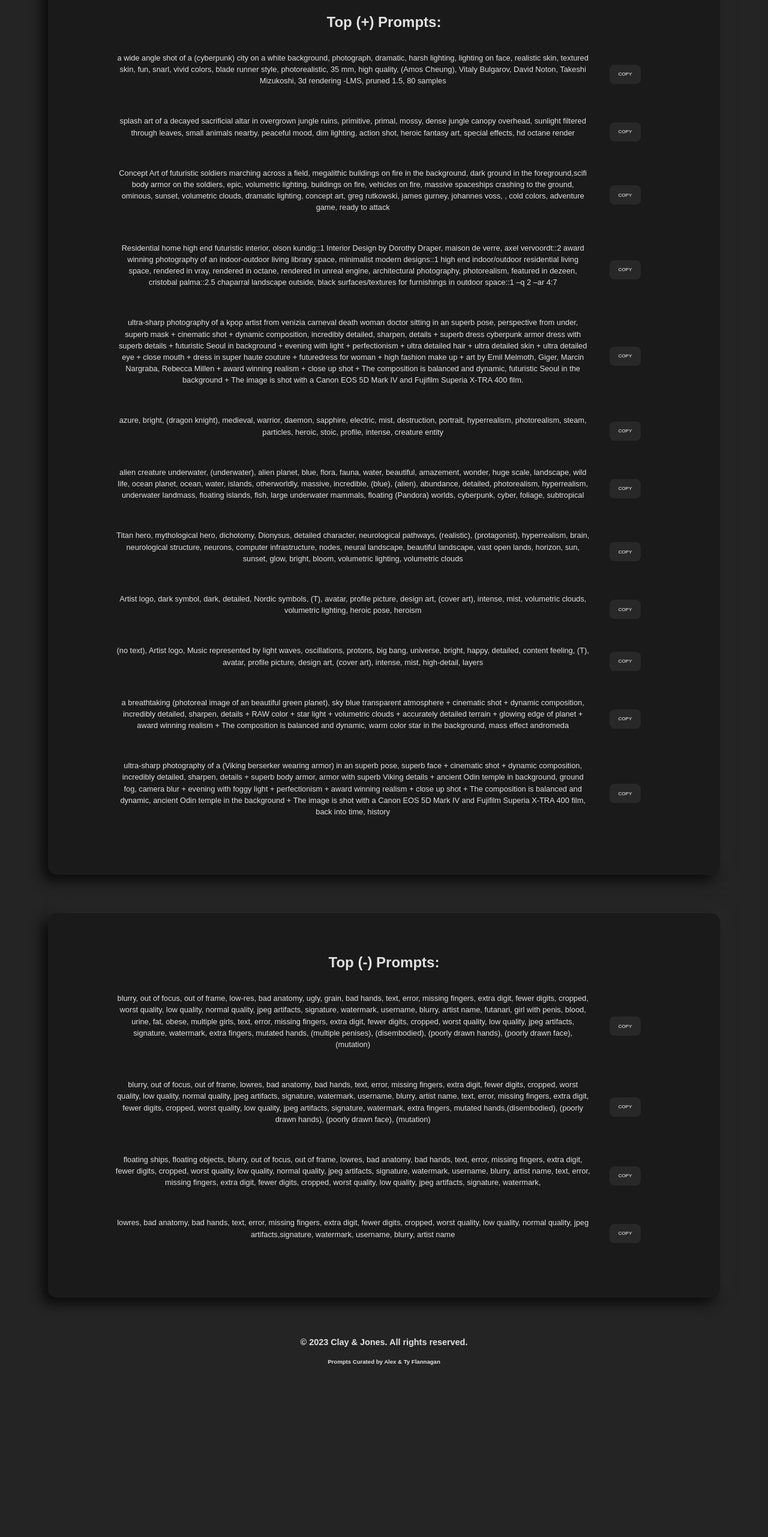
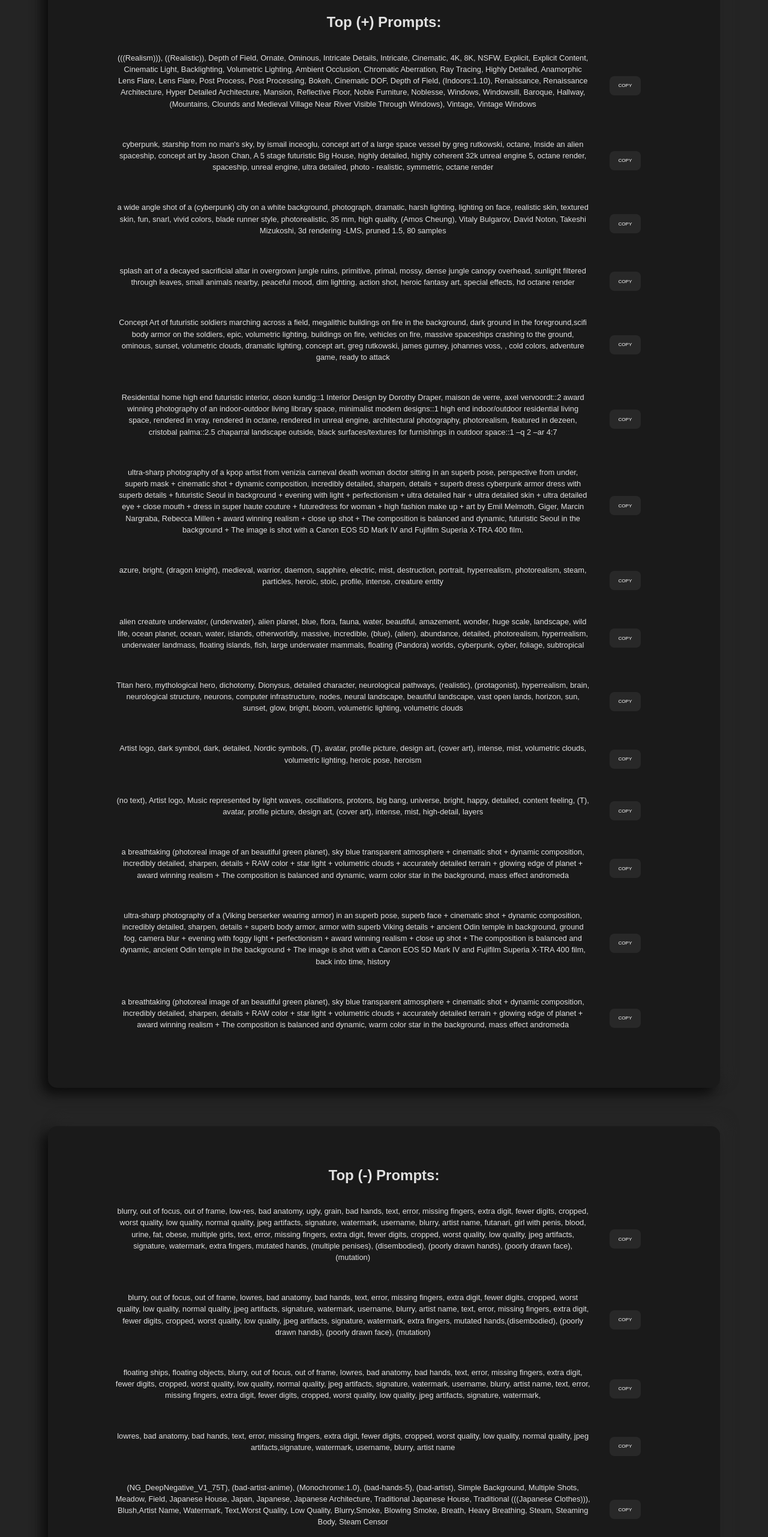
Before and after one commit to tflannagan/PromptWiki, a React (Vite) app in the folder Prompt Wiki/: page / in a window 1280 px wide. Shown: the part 234-2797 px from the top of the page at 60% size. Before the commit the page ends 2576 px from the top, so only its background shows below. Built offline with nearby package versions, Linux system fonts and the light colour scheme; a web font is replaced by a local one.

Commit message:
added prompts

```diff
--- a/Prompt Wiki/src/App.tsx
+++ b/Prompt Wiki/src/App.tsx
@@ -13,6 +13,21 @@
         <div className="main-container">
         <blockquote>
         <h2>Top (+) Prompts:</h2>
+
+
+        <div className="module">
+          <p>(((Realism))), ((Realistic)), Depth of Field, Ornate, Ominous, Intricate Details, Intricate, Cinematic, 4K, 8K, NSFW, Explicit, Explicit Content, Cinematic Light, Backlighting, Volumetric Lighting, Ambient Occlusion, Chromatic Aberration, Ray Tracing, Highly Detailed, Anamorphic Lens Flare, Lens Flare, Post Process, Post Processing, Bokeh, Cinematic DOF, Depth of Field, (Indoors:1.10), Renaissance, Renaissance Architecture, Hyper Detailed Architecture, Mansion, Reflective Floor, Noble Furniture, Noblesse, Windows, Windowsill, Baroque, Hallway, (Mountains, Clounds and Medieval Village Near River Visible Through Windows), Vintage, Vintage Windows</p>
+            <CopyToClipboard text="(((Realism))), ((Realistic)), Depth of Field, Ornate, Ominous, Intricate Details, Intricate, Cinematic, 4K, 8K, NSFW, Explicit, Explicit Content, Cinematic Light, Backlighting, Volumetric Lighting, Ambient Occlusion, Chromatic Aberration, Ray Tracing, Highly Detailed, Anamorphic Lens Flare, Lens Flare, Post Process, Post Processing, Bokeh, Cinematic DOF, Depth of Field, (Indoors:1.10), Renaissance, Renaissance Architecture, Hyper Detailed Architecture, Mansion, Reflective Floor, Noble Furniture, Noblesse, Windows, Windowsill, Baroque, Hallway, (Mountains, Clounds and Medieval Village Near River Visible Through Windows), Vintage, Vintage Windows">
+              <button>Copy</button>
+            </CopyToClipboard>
+          </div>
+
+        <div className="module">
+          <p>cyberpunk, starship from no man's sky, by ismail inceoglu, concept art of a large space vessel by greg rutkowski, octane, Inside an alien spaceship, concept art by Jason Chan, A 5 stage futuristic Big House, highly detailed, highly coherent 32k unreal engine 5, octane render, spaceship, unreal engine, ultra detailed, photo - realistic, symmetric, octane render</p>
+            <CopyToClipboard text="cyberpunk, starship from no man's sky, by ismail inceoglu, concept art of a large space vessel by greg rutkowski, octane, Inside an alien spaceship, concept art by Jason Chan, A 5 stage futuristic Big House, highly detailed, highly coherent 32k unreal engine 5, octane render, spaceship, unreal engine, ultra detailed, photo - realistic, symmetric, octane render">
+              <button>Copy</button>
+            </CopyToClipboard>
+          </div>
 
         <div className="module">
           <p>a wide angle shot of a (cyberpunk) city on a white background, photograph, dramatic, harsh lighting,  lighting on face, realistic skin, textured skin, fun, snarl, vivid colors, blade runner style, photorealistic, 35 mm, high quality, (Amos Cheung), Vitaly Bulgarov, David Noton, Takeshi Mizukoshi, 3d rendering -LMS, pruned 1.5, 80 samples</p>
@@ -98,6 +113,13 @@
           </CopyToClipboard>
           </div>
 
+          <div className="module">
+          <p>a breathtaking (photoreal image of an beautiful green planet), sky blue transparent atmosphere + cinematic shot + dynamic composition, incredibly detailed, sharpen, details + RAW color + star light + volumetric clouds + accurately detailed terrain + glowing edge of planet + award winning realism + The composition is balanced and dynamic, warm color star in the background, mass effect andromeda</p>
+          <CopyToClipboard text="a breathtaking (photoreal image of an beautiful green planet), sky blue transparent atmosphere + cinematic shot + dynamic composition, incredibly detailed, sharpen, details + RAW color + star light + volumetric clouds + accurately detailed terrain + glowing edge of planet + award winning realism + The composition is balanced and dynamic, warm color star in the background, mass effect andromeda">
+          <button>Copy</button>
+          </CopyToClipboard>
+          </div>
+
         </blockquote>
 
         <blockquote>
@@ -130,6 +152,21 @@
           </CopyToClipboard>
         </div>
 
+        <div className="module">
+          <p className="neg">(NG_DeepNegative_V1_75T), (bad-artist-anime), (Monochrome:1.0), (bad-hands-5), (bad-artist), Simple Background, Multiple Shots, Meadow, Field, Japanese House, Japan, Japanese, Japanese Architecture, Traditional Japanese House, Traditional (((Japanese Clothes))), Blush,Artist Name, Watermark, Text,Worst Quality, Low Quality, Blurry,Smoke, Blowing Smoke, Breath, Heavy Breathing, Steam, Steaming Body, Steam Censor</p>
+          <CopyToClipboard text="(NG_DeepNegative_V1_75T), (bad-artist-anime), (Monochrome:1.0), (bad-hands-5), (bad-artist), Simple Background, Multiple Shots, Meadow, Field, Japanese House, Japan, Japanese, Japanese Architecture, Traditional Japanese House, Traditional (((Japanese Clothes))), Blush,Artist Name, Watermark, Text,Worst Quality, Low Quality, Blurry,Smoke, Blowing Smoke, Breath, Heavy Breathing, Steam, Steaming Body, Steam Censor">
+          <button>COPY</button>
+          </CopyToClipboard>
+        </div>
+
+        <div className="module">
+          <p className="neg">floating ships, floating objects, blurry, out of focus, out of frame, lowres, bad anatomy, bad hands, text, error, missing fingers, extra digit, fewer digits, cropped, worst quality, low quality, normal quality, jpeg artifacts, signature, watermark, username, blurry, artist name, text, error, missing fingers, extra digit, fewer digits, cropped, worst quality, low quality, jpeg artifacts, signature, watermark</p>
+          <CopyToClipboard text="floating ships, floating objects, blurry, out of focus, out of frame, lowres, bad anatomy, bad hands, text, error, missing fingers, extra digit, fewer digits, cropped, worst quality, low quality, normal quality, jpeg artifacts, signature, watermark, username, blurry, artist name, text, error, missing fingers, extra digit, fewer digits, cropped, worst quality, low quality, jpeg artifacts, signature, watermark">
+          <button>COPY</button>
+          </CopyToClipboard>
+        </div>
+
+
 
 
 
```
